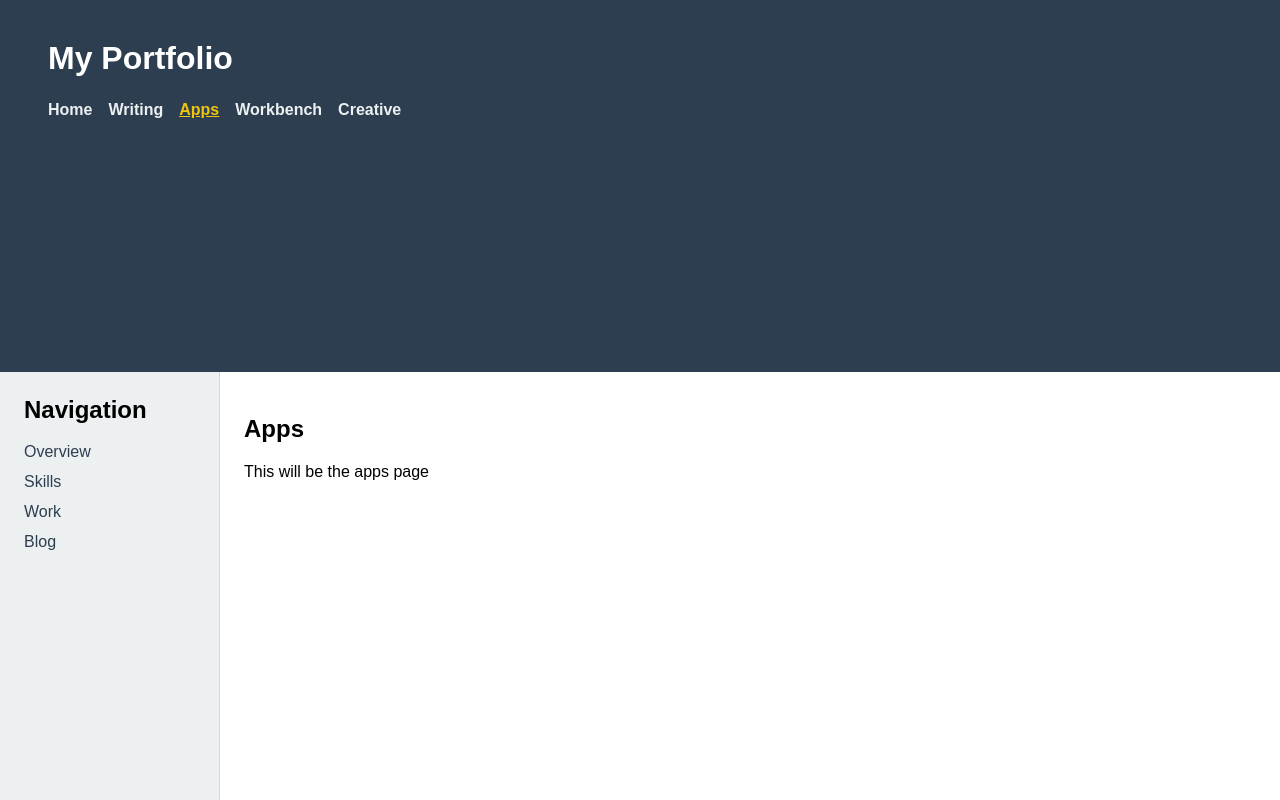
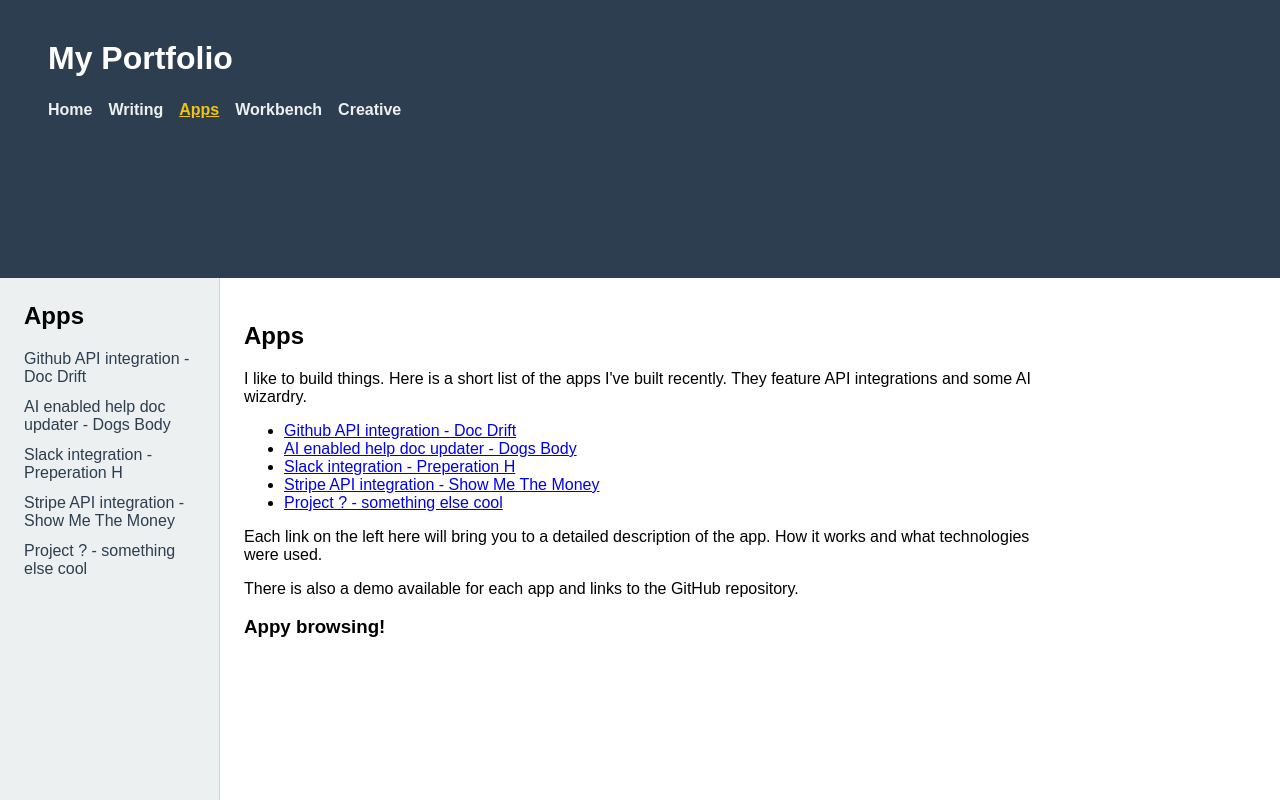
Before and after one commit to mccrann/portfolio, a website: page apps.html in a window 1280 px wide. Drawn offline with Linux system fonts and the light colour scheme.

Commit message:
add content to apps page and update sidebar

```diff
--- a/apps.html
+++ b/apps.html
@@ -10,20 +10,32 @@
 <body>
   <header id="site-header"></header>
   <aside class="sidebar">
-    <h2>Navigation</h2>
+    <h2>Apps</h2>
     <ul>
-      <li><a href="#overview">Overview</a></li>
-      <li><a href="#skills">Skills</a></li>
-      <li><a href="#work">Work</a></li>
-      <li><a href="#blog">Blog</a></li>
+      <li><a href="/doc-drift">Github API integration - Doc Drift</a></li>
+      <li><a href="/">AI enabled help doc updater - Dogs Body</a></li>
+      <li><a href="/">Slack integration - Preperation H</a></li>
+      <li><a href="/">Stripe API integration - Show Me The Money</a></li>
+      <li><a href="/">Project ? - something else cool</a></li>
     </ul>
   </aside>
 
   <main>
     <section id="overview" class="content-block">
       <h2>Apps</h2>
-      <p>This will be the apps page</p>
-    </section>
+      <p>I like to build things. Here is a short list of the apps I've built recently. They feature API integrations and some AI wizardry.</p>
+    <ul>
+      <li><a href="/doc-drift">Github API integration - Doc Drift</a></li>
+      <li><a href="/">AI enabled help doc updater - Dogs Body</a></li>
+      <li><a href="/">Slack integration - Preperation H</a></li>
+      <li><a href="/">Stripe API integration - Show Me The Money</a></li>
+      <li><a href="/">Project ? - something else cool</a></li>
+    </ul>
+    <p>Each link on the left here will bring you to a detailed description of the app. How it works and what technologies were used.</p>
+    <p>There is also a demo available for each app and links to the GitHub repository.</p>
+  <h3>Appy browsing!</h3>
+  </section>
+
   </main>
 
   <script src="./navbar.js"></script>
```
Also changed, not shown: index.html (+0 -9 lines).
